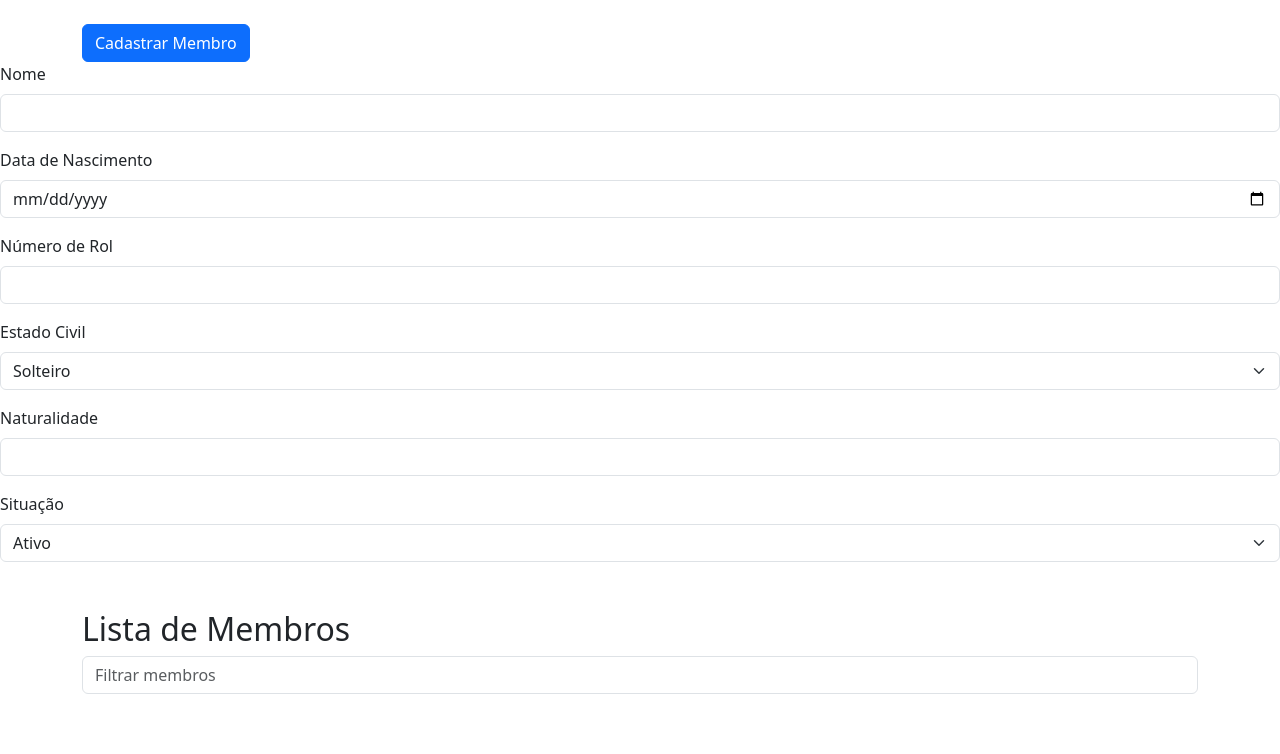
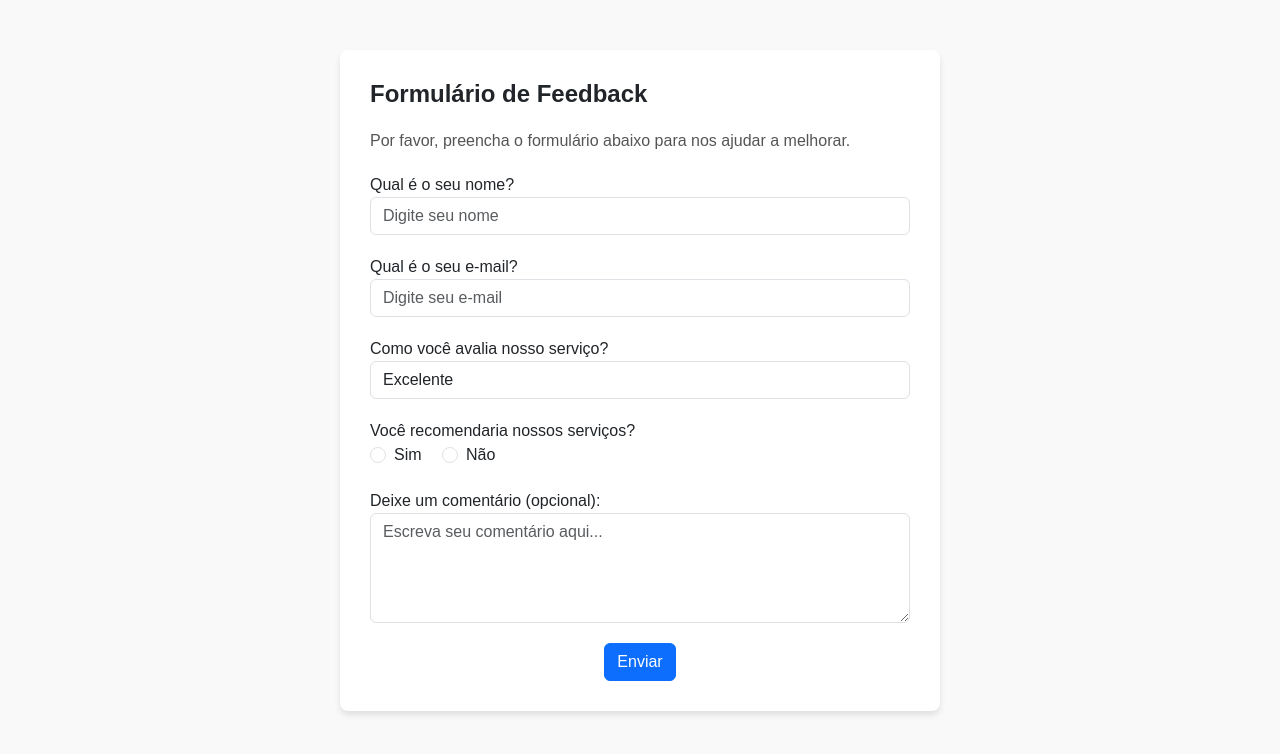
Before and after one commit to emanuelcosta/estudo_nodejs_frontend, a plain HTML site: page index.html in a window 1280 px wide. Drawn offline with nearby package versions, Linux system fonts and the light colour scheme.

Commit message:
teste deploy

```diff
--- a/index.html
+++ b/index.html
@@ -3,81 +3,95 @@
 <head>
   <meta charset="UTF-8">
   <meta name="viewport" content="width=device-width, initial-scale=1.0">
-    <title>Gestão de Membros</title>
+  <title>Formulário Simples - Google Forms Estilo</title>
   <link href="https://cdn.jsdelivr.net/npm/bootstrap@5.3.0-alpha1/dist/css/bootstrap.min.css" rel="stylesheet">
+  <style>
+    body {
+      background-color: #f9f9f9;
+      font-family: Arial, sans-serif;
+    }
+    .container {
+      max-width: 600px;
+      padding: 30px;
+      background-color: #fff;
+      border-radius: 8px;
+      box-shadow: 0 4px 6px rgba(0, 0, 0, 0.1);
+      margin-top: 50px;
+    }
+    .form-header {
+      font-size: 24px;
+      font-weight: bold;
+      margin-bottom: 20px;
+    }
+    .form-subheader {
+      font-size: 16px;
+      color: #555;
+      margin-bottom: 20px;
+    }
+    .form-group {
+      margin-bottom: 20px;
+    }
+    .form-footer {
+      text-align: center;
+    }
+  </style>
 </head>
 <body>
 
-    <!-- Botão para abrir o modal -->
-    <div class="container mt-4">
-        <button class="btn btn-primary" data-bs-toggle="modal" data-bs-target="#cadastroModal">Cadastrar Membro</button>
+  <div class="container">
+    <h2 class="form-header">Formulário de Feedback</h2>
+    <p class="form-subheader">Por favor, preencha o formulário abaixo para nos ajudar a melhorar.</p>
+
+    <form>
+      <!-- Nome -->
+      <div class="form-group">
+        <label for="nome">Qual é o seu nome?</label>
+        <input type="text" class="form-control" id="nome" placeholder="Digite seu nome" required>
       </div>
 
-    <form id="membroForm">
-        <div class="mb-3">
-            <label for="nome" class="form-label">Nome</label>
-            <input type="text" class="form-control" id="nome" required>
+      <!-- E-mail -->
+      <div class="form-group">
+        <label for="email">Qual é o seu e-mail?</label>
+        <input type="email" class="form-control" id="email" placeholder="Digite seu e-mail" required>
       </div>
-        <div class="mb-3">
-            <label for="dataNascimento" class="form-label">Data de Nascimento</label>
-            <input type="date" class="form-control" id="dataNascimento" required>
-        </div>
-        <div class="mb-3">
-            <label for="numeroRol" class="form-label">Número de Rol</label>
-            <input type="text" class="form-control" id="numeroRol" required>
-        </div>
-        <div class="mb-3">
-            <label for="estadoCivil" class="form-label">Estado Civil</label>
-            <select class="form-select" id="estadoCivil" required>
-                <option value="Solteiro">Solteiro</option>
-                <option value="Casado">Casado</option>
-                <option value="Divorciado">Divorciado</option>
-                <option value="Viúvo">Viúvo</option>
+
+      <!-- Pergunta de Múltipla Escolha -->
+      <div class="form-group">
+        <label for="satisfacao">Como você avalia nosso serviço?</label>
+        <select class="form-control" id="satisfacao" required>
+          <option value="excelente">Excelente</option>
+          <option value="bom">Bom</option>
+          <option value="regular">Regular</option>
+          <option value="ruim">Ruim</option>
         </select>
       </div>
-        <div class="mb-3">
-            <label for="naturalidade" class="form-label">Naturalidade</label>
-            <input type="text" class="form-control" id="naturalidade" required>
+
+      <!-- Pergunta de Múltipla Escolha (Checkbox) -->
+      <div class="form-group">
+        <label>Você recomendaria nossos serviços?</label><br>
+        <div class="form-check form-check-inline">
+          <input class="form-check-input" type="radio" name="recomendacao" id="sim" value="sim" required>
+          <label class="form-check-label" for="sim">Sim</label>
         </div>
-        <div class="mb-3">
-            <label for="situacao" class="form-label">Situação</label>
-            <select class="form-select" id="situacao" required>
-                <option value="Ativo">Ativo</option>
-                <option value="Inativo">Inativo</option>
-            </select>
-        </div>
-    </form>
-
-    <!-- Modal de Confirmação de Exclusão -->
-    <div class="modal fade" id="confirmDeleteModal" tabindex="-1" aria-labelledby="confirmDeleteModalLabel" aria-hidden="true">
-        <div class="modal-dialog">
-            <div class="modal-content">
-                <div class="modal-header">
-                    <h5 class="modal-title" id="confirmDeleteModalLabel">Confirmar Exclusão</h5>
-                    <button type="button" class="btn-close" data-bs-dismiss="modal" aria-label="Close"></button>
-                </div>
-                <div class="modal-body">
-                    Tem certeza que deseja excluir este membro?
-                </div>
-                <div class="modal-footer">
-                    <button type="button" class="btn btn-secondary" data-bs-dismiss="modal">Cancelar</button>
-                    <button type="button" class="btn btn-danger" id="confirmDeleteButton">Excluir</button>
-                </div>
-            </div>
+        <div class="form-check form-check-inline">
+          <input class="form-check-input" type="radio" name="recomendacao" id="nao" value="nao">
+          <label class="form-check-label" for="nao">Não</label>
         </div>
       </div>
 
-    <!-- Lista de Membros e Ações -->
-    <div class="container mt-5">
-        <h2>Lista de Membros</h2>
-        <input type="text" id="filter" class="form-control mb-3" placeholder="Filtrar membros">
-        <ul id="membroList" class="list-group">
-            <!-- Membros serão listados aqui -->
-        </ul>
+      <!-- Comentários -->
+      <div class="form-group">
+        <label for="comentarios">Deixe um comentário (opcional):</label>
+        <textarea class="form-control" id="comentarios" rows="4" placeholder="Escreva seu comentário aqui..."></textarea>
+      </div>
+
+      <!-- Botão de Enviar -->
+      <div class="form-footer">
+        <button type="submit" class="btn btn-primary">Enviar</button>
+      </div>
+    </form>
   </div>
 
   <script src="https://cdn.jsdelivr.net/npm/bootstrap@5.3.0-alpha1/dist/js/bootstrap.bundle.min.js"></script>
-
-    <script src="app.js"></script> <!-- Arquivo JS onde manipularemos a API e o DOM -->
 </body>
 </html>
```
Lines whose indentation alone changed are shown as unchanged.
